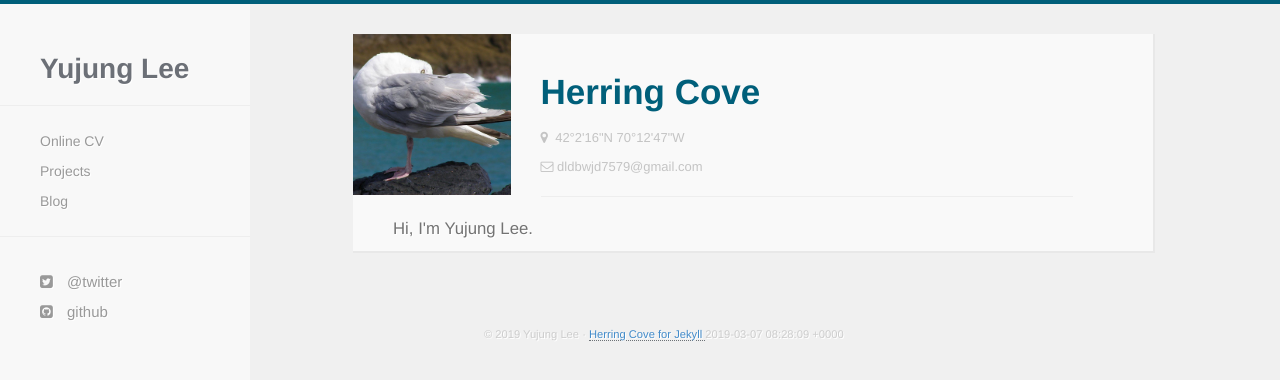
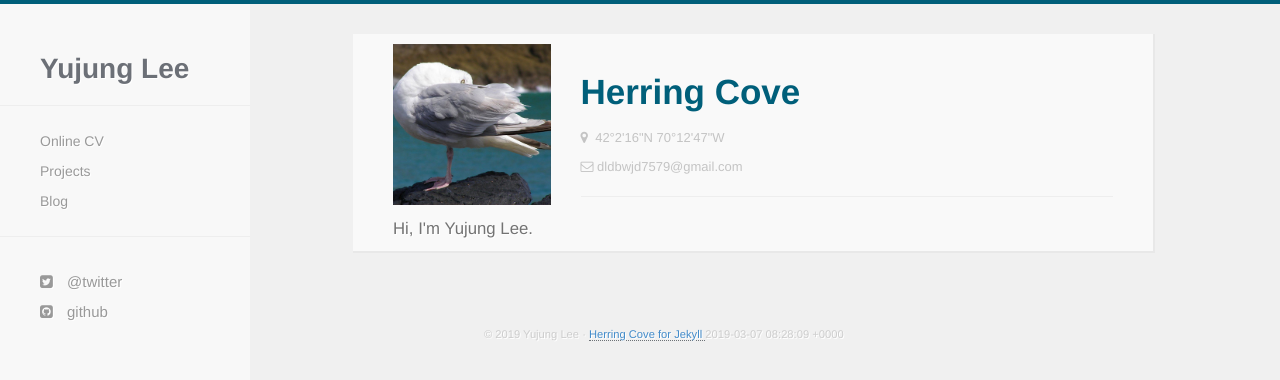
Before and after one commit to yujungL/yujungL.github.io, a Jekyll site: the page built from about.html, in a window 1280 px wide. Shown: the top 380 px of the page. Built offline with Jekyll 4.4.1, drawn with Linux system fonts in a browser that asks for light colours; nearby versions of some CDN libraries; Markdown is read by kramdown in place of the engine named in the settings.

Commit message:
Update about.html

```diff
--- a/about.html
+++ b/about.html
@@ -5,7 +5,7 @@ title: Online CV
     <div class="row">
       <div class="user-card">
         <div class="row">
-          <div class="card col-md-3">
+          <div class="cvPhoto col-md-3">
             <img src="{{ site.baseurl }}/images/self.jpg">
           </div>
           <div class="col-md-9">
```
